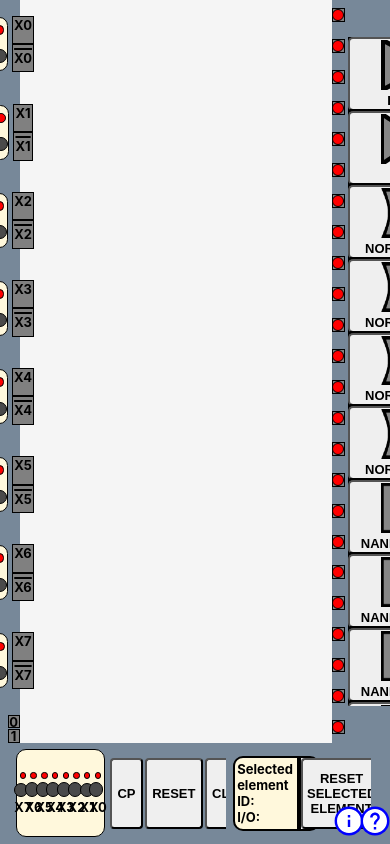
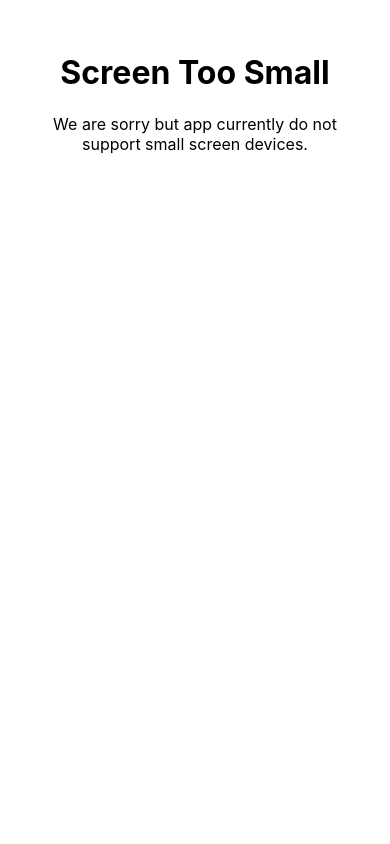
Before and after one commit to DominkoMilic/combinational-logic-circuits, a React (Create React App) app: page / in a window 390 px wide. Built offline with nearby package versions, Linux system fonts and the light colour scheme.

Commit message:
adjustment for publishing

```diff
--- a/public/index.html
+++ b/public/index.html
@@ -2,7 +2,7 @@
 <html lang="en">
   <head>
     <meta charset="utf-8" />
-    <link rel="icon" href="%PUBLIC_URL%/favicon.ico" />
+    <link rel="icon" href="%PUBLIC_URL%/NOT.ico" />
     <meta name="viewport" content="width=device-width, initial-scale=1" />
     <meta name="theme-color" content="#000000" />
     <meta
@@ -24,7 +24,7 @@
       work correctly both with client-side routing and a non-root public URL.
       Learn how to configure a non-root public URL by running `npm run build`.
     -->
-    <title>React App</title>
+    <title>Combinational Logical Circuits</title>
   </head>
   <body>
     <noscript>You need to enable JavaScript to run this app.</noscript>
--- a/src/App.js
+++ b/src/App.js
@@ -72,6 +72,15 @@ function App() {
       left: null,
     },
   ]);
+
+  const [isSmallScreen, setIsSmallScreen] = useState(false);
+
+  useEffect(() => {
+    const screenWidth = window.innerWidth;
+    if (screenWidth < 900) {
+      setIsSmallScreen(true);
+    }
+  }, []);
 
   const handleElementClick = (element, event, cableOption, iNumber) => {
     const { clientX, clientY } = event;
@@ -236,6 +245,17 @@ function App() {
       )
     );
   };
+
+  if (isSmallScreen) {
+    return (
+      <div style={{ padding: "2rem", textAlign: "center" }}>
+        <h1>Screen Too Small</h1>
+        <p>
+          We are sorry but app currently do not support small screen devices.
+        </p>
+      </div>
+    );
+  }
 
   return (
     <div className="App">
```
Also changed, not shown: 1 other file (tests, documents, lock files or other folders).
